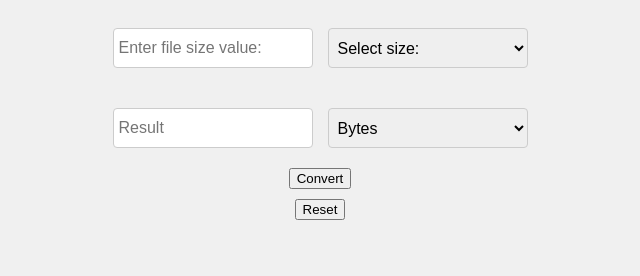
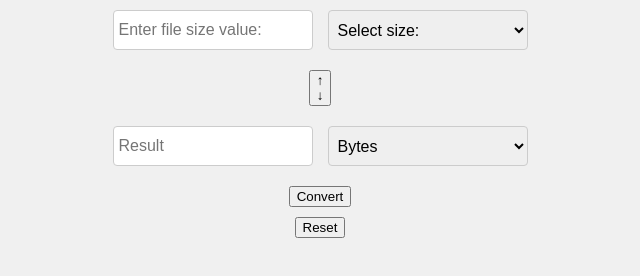
Before and after one commit to unknownss-ss/File-converter, a plain HTML site: page index.html in a window 1280 px wide. Shown: the part 320-596 px from the top of the page, without its empty margins (320-960 px from the left). Drawn offline with Linux system fonts and the light colour scheme.

Commit message:
Update index.html

```diff
--- a/index.html
+++ b/index.html
@@ -23,6 +23,8 @@
       </select>
     </div>
 
+    <button id= "switch-button">↑<br> ↓ </button>
+
 
     <!-- Readonly output box for the calculation to be displayed -->
     <div class="output-wrapper">
```
